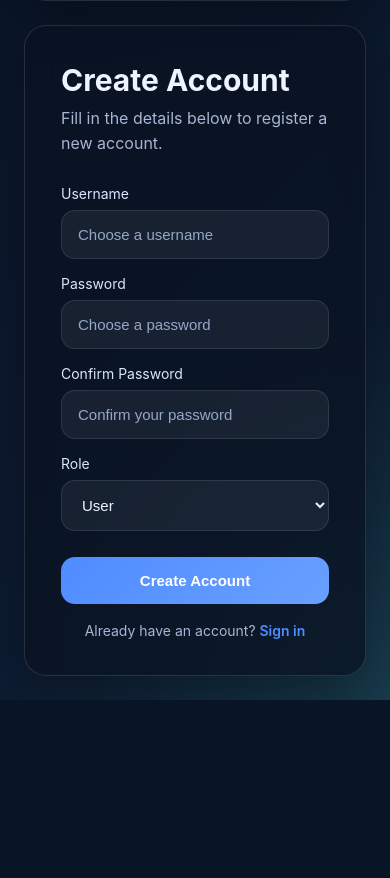
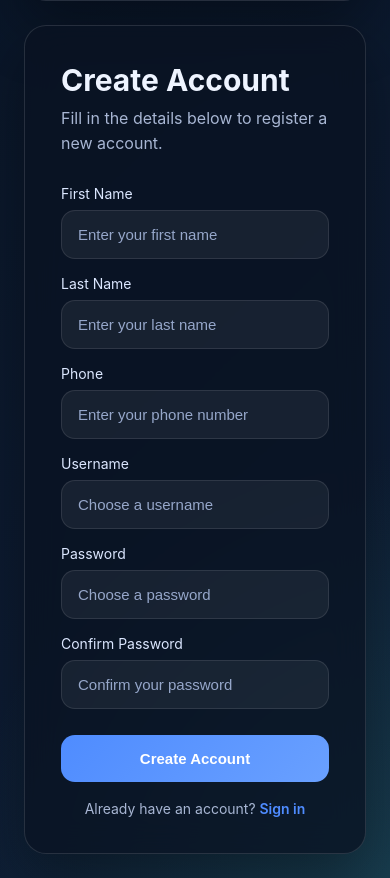
Before and after one commit to Boratxd/FASDA, a Flask app: page /register in a window 390 px wide. Shown: the part 847-1725 px from the top of the page. Before the commit the page ends 1547 px from the top, so only its background shows below. Run offline with Flask 3, Linux system fonts and the light colour scheme; some libraries are stand-ins or nearby versions.

Commit message:
Connect login/register to AWS RDS users table
- Replace in-memory USERS dict with PostgreSQL queries
- Login now authenticates against users table on AWS RDS
- Register now inserts new users into AWS RDS
- Add first_name, last_name, phone fields to register form
- Remove role selection from register (defaults to user)

Co-Authored-By: Claude Opus 4.6 <noreply@anthropic.com>

```diff
--- a/backend/app.py
+++ b/backend/app.py
@@ -1,4 +1,6 @@
 import os
+import psycopg2
+import psycopg2.extras
 import tensorflow as tf
 from flask import Flask, render_template, request, redirect, session, url_for, jsonify
 from werkzeug.utils import secure_filename
@@ -9,6 +11,7 @@ from ml.verification import verify_signature
 from ml.evaluation import plot_similarity_distributions, evaluate_distributions
 from ml.custom_layers import L1DistanceLayer
 from ml.analyzer import analyze_and_annotate
+from config import PG_HOST, PG_PORT, PG_DATABASE, PG_USER, PG_PASSWORD
 
 BASE_DIR = os.path.dirname(os.path.abspath(__file__))
 PROJECT_ROOT = os.path.abspath(os.path.join(BASE_DIR, ".."))
@@ -33,10 +36,11 @@ app = Flask(
 app.secret_key = "fasda_demo_secret"
 app.config["UPLOAD_FOLDER"] = VERIFY_UPLOAD_FOLDER
 
-USERS = {
-    "admin": {"password": "admin", "role": "admin"},
-    "user": {"password": "user", "role": "user"},
-}
+def get_db():
+    return psycopg2.connect(
+        host=PG_HOST, port=PG_PORT, database=PG_DATABASE,
+        user=PG_USER, password=PG_PASSWORD
+    )
 
 model = tf.keras.models.load_model(
     MODEL_PATH,
@@ -86,8 +90,14 @@ def login():
         username = request.form.get("username", "").strip()
         password = request.form.get("password", "").strip()
 
-        user = USERS.get(username)
-        if user and user["password"] == password:
+        conn = get_db()
+        cur = conn.cursor(cursor_factory=psycopg2.extras.DictCursor)
+        cur.execute("SELECT * FROM users WHERE username = %s AND password = %s", (username, password))
+        user = cur.fetchone()
+        cur.close()
+        conn.close()
+
+        if user:
             session["logged_in"] = True
             session["username"] = username
             session["role"] = user["role"]
@@ -104,7 +114,9 @@ def register():
         username = request.form.get("username", "").strip()
         password = request.form.get("password", "").strip()
         confirm_password = request.form.get("confirm_password", "").strip()
-        role = request.form.get("role", "user").strip()
+        first_name = request.form.get("first_name", "").strip()
+        last_name = request.form.get("last_name", "").strip()
+        phone = request.form.get("phone", "").strip()
 
         if not username or not password:
             return render_template("register.html", error="Username and password are required.")
@@ -112,13 +124,22 @@ def register():
         if password != confirm_password:
             return render_template("register.html", error="Passwords do not match.")
 
-        if username in USERS:
+        conn = get_db()
+        cur = conn.cursor()
+        cur.execute("SELECT id FROM users WHERE username = %s", (username,))
+        if cur.fetchone():
+            cur.close()
+            conn.close()
             return render_template("register.html", error="Username already exists.")
 
-        if role not in ("admin", "user"):
-            role = "user"
+        cur.execute("""
+            INSERT INTO users (username, password, first_name, last_name, phone, role)
+            VALUES (%s, %s, %s, %s, %s, 'user')
+        """, (username, password, first_name, last_name, phone))
+        conn.commit()
+        cur.close()
+        conn.close()
 
-        USERS[username] = {"password": password, "role": role}
         return render_template("register.html", success="Account created successfully! You can now sign in.")
 
     return render_template("register.html")
--- a/frontend/templates/register.html
+++ b/frontend/templates/register.html
@@ -87,6 +87,18 @@
             <p class="subtext">Fill in the details below to register a new account.</p>
             <form method="post">
                 <div class="field">
+                    <label for="first_name">First Name</label>
+                    <input id="first_name" name="first_name" type="text" placeholder="Enter your first name" required>
+                </div>
+                <div class="field">
+                    <label for="last_name">Last Name</label>
+                    <input id="last_name" name="last_name" type="text" placeholder="Enter your last name" required>
+                </div>
+                <div class="field">
+                    <label for="phone">Phone</label>
+                    <input id="phone" name="phone" type="tel" placeholder="Enter your phone number">
+                </div>
+                <div class="field">
                     <label for="username">Username</label>
                     <input id="username" name="username" type="text" placeholder="Choose a username" required>
                 </div>
@@ -97,13 +109,6 @@
                 <div class="field">
                     <label for="confirm_password">Confirm Password</label>
                     <input id="confirm_password" name="confirm_password" type="password" placeholder="Confirm your password" required>
-                </div>
-                <div class="field">
-                    <label for="role">Role</label>
-                    <select id="role" name="role">
-                        <option value="user">User</option>
-                        <option value="admin">Admin</option>
-                    </select>
                 </div>
                 <button type="submit" class="register-btn">Create Account</button>
             </form>
```
